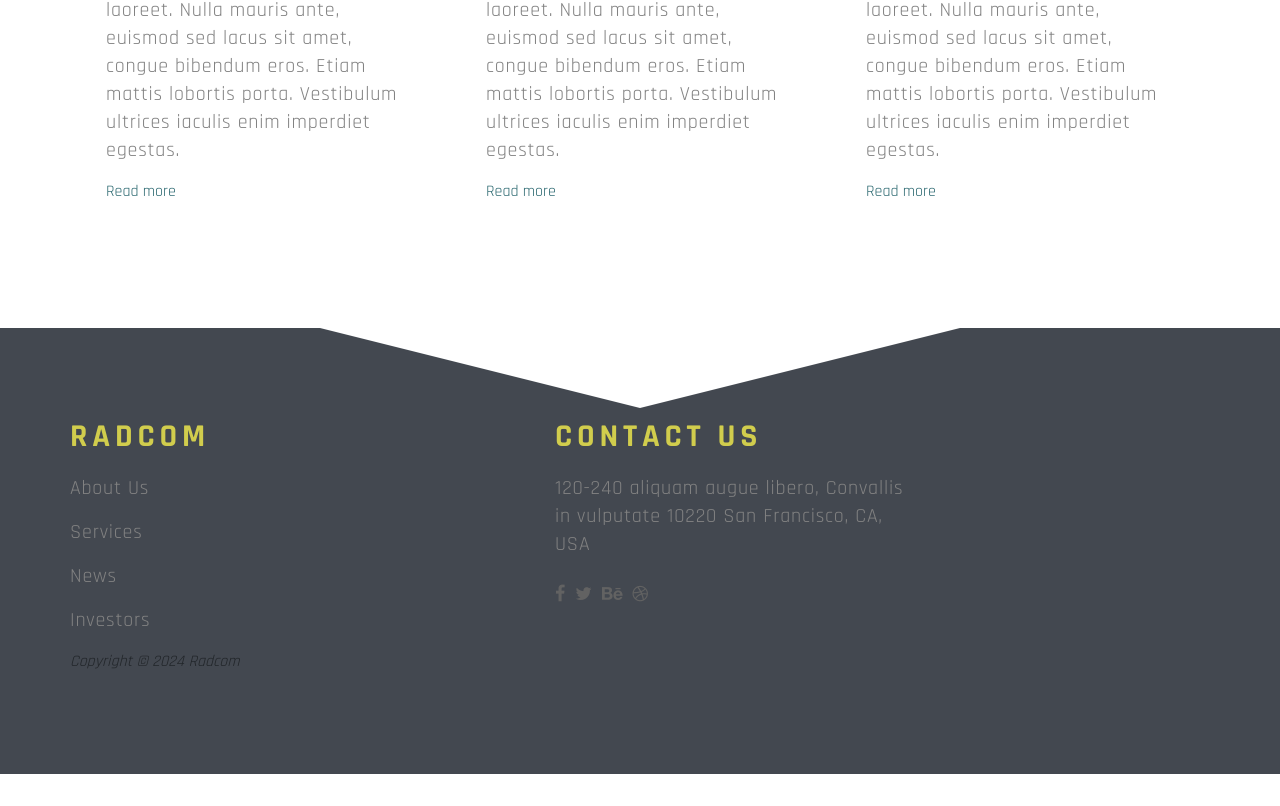
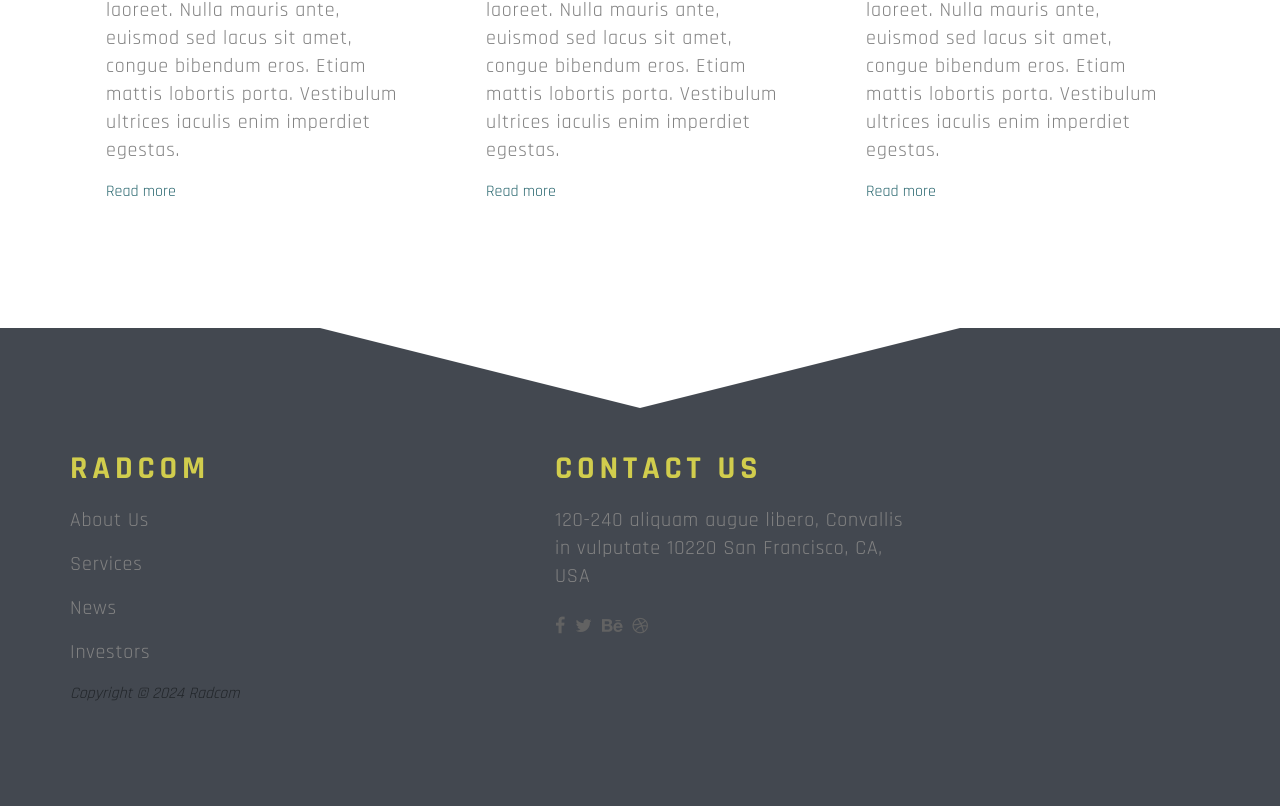
Before and after one commit to giulianoooas/Radcom, a React (Create React App) app: page /#/home in a window 1280 px wide. Shown: the part 5286-6092 px from the top of the page. Before the commit the page ends 6060 px from the top, so only its background shows below. Built offline with nearby package versions, Linux system fonts and the light colour scheme.

Commit message:
fix footer

```diff
--- a/src/components/footer/footer.component.css
+++ b/src/components/footer/footer.component.css
@@ -1,6 +1,6 @@
 footer {
   background: #434850;
-  padding-top: 0;
+  padding-top: 2rem;
   width: 100%;
 }
 
```
